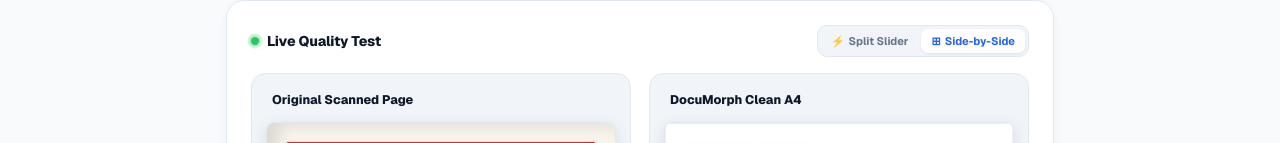
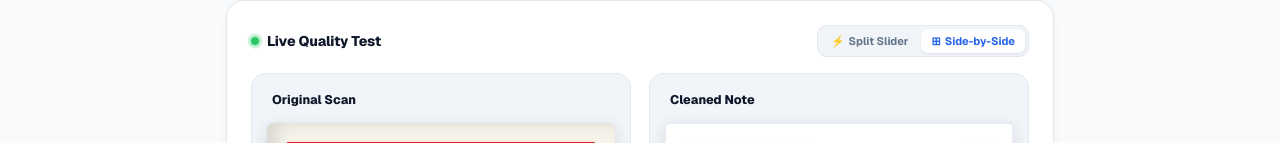
Before and after one commit to Aarish1915/DocuMorph, a React (Vite) app in the folder frontend/: page / in a window 1280 px wide. Both pictures are taken after a click on the button "View Both Full Pages Side by Side". Shown: the part 657-800 px from the top of the page. Built offline with nearby package versions, Linux system fonts and the light colour scheme; no server answers.

Commit message:
fix(proof-viewer): dynamic before/after chip labels and clean side-by-side header

```diff
--- a/frontend/src/components/common/InteractiveProofViewer.jsx
+++ b/frontend/src/components/common/InteractiveProofViewer.jsx
@@ -197,7 +197,7 @@
                 className={`proof-mode-btn ${viewMode === 'before' ? 'active' : ''}`}
                 onClick={() => handleModeToggle('before')}
               >
-                <span className="dot red" /> Scan
+                <span className="dot red" /> {beforeLabel ? beforeLabel.split(' ')[0] : 'Before'}
               </button>
               <button
                 type="button"
@@ -211,7 +211,7 @@
                 className={`proof-mode-btn ${viewMode === 'after' ? 'active' : ''}`}
                 onClick={() => handleModeToggle('after')}
               >
-                <span className="dot green" /> Clean
+                <span className="dot green" /> {afterLabel ? afterLabel.split(' ')[0] : 'After'}
               </button>
             </div>
           )}
@@ -237,10 +237,10 @@
             {/* Floating Badges */}
             <div className="proof-status-overlay">
               <span className="status-chip before">
-                <span className="dot red" /> Scan (Watermarks)
+                <span className="dot red" /> {beforeLabel || 'Before'}
               </span>
               <span className="status-chip after">
-                <span className="dot green" /> Clean Note
+                <span className="dot green" /> {afterLabel || 'After'}
               </span>
             </div>
 
@@ -284,7 +284,7 @@
           <div className="side-doc-card">
             <div className="side-doc-header before">
               <span className="dot red" />
-              <span className="side-doc-title">Original Scanned Page</span>
+              <span className="side-doc-title">{beforeLabel || 'Before'}</span>
             </div>
             <div className="side-doc-stage">
               <img
@@ -294,16 +294,13 @@
                 draggable="false"
               />
             </div>
-            <div className="side-doc-footer before">
-              <span>❌ Ads &amp; watermarks across questions</span>
-            </div>
           </div>
 
           {/* Right: Cleaned Document */}
           <div className="side-doc-card">
             <div className="side-doc-header after">
               <span className="dot green" />
-              <span className="side-doc-title">DocuMorph Clean A4</span>
+              <span className="side-doc-title">{afterLabel || 'After'}</span>
             </div>
             <div className="side-doc-stage">
               <img
@@ -312,9 +309,6 @@
                 className="proof-full-page-img"
                 draggable="false"
               />
-            </div>
-            <div className="side-doc-footer after">
-              <span>✅ 100% Ads removed • Clean white paper</span>
             </div>
           </div>
         </div>
```
